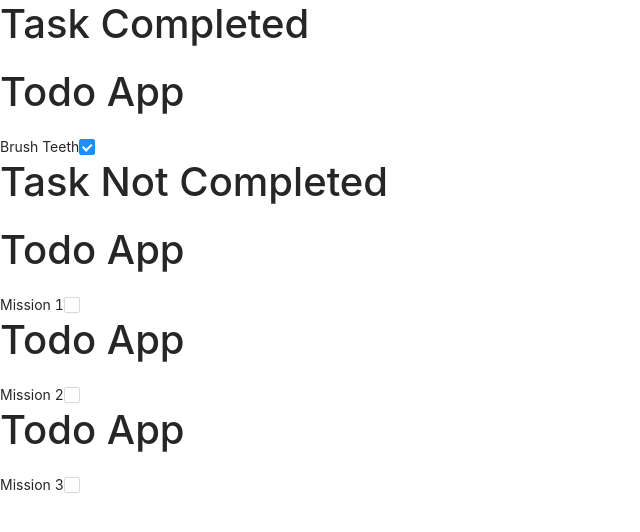
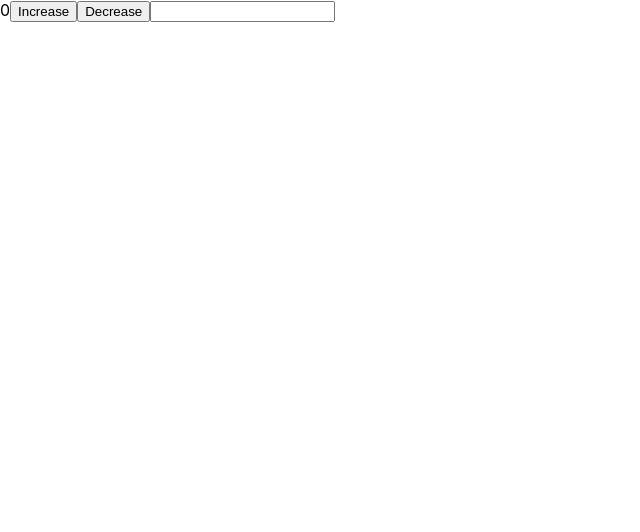
Before and after one commit to giangann/ReactJS_review, a React (Create React App) app: page / in a window 1280 px wide. Shown: the top 532 px of the page, without its empty margins (0-640 px from the left). Built offline with nearby package versions, Linux system fonts and the light colour scheme.

Commit message:
redux_counter_simple

```diff
--- a/package.json
+++ b/package.json
@@ -13,7 +13,9 @@
     "react": "^17.0.2",
     "react-bootstrap": "^2.0.4",
     "react-dom": "^17.0.2",
+    "react-redux": "^7.2.6",
     "react-scripts": "5.0.0",
+    "redux": "^4.1.2",
     "styled-components": "^5.3.3",
     "web-vitals": "^2.1.2"
   },
@@ -23,7 +25,6 @@
     "test": "react-scripts test",
     "eject": "react-scripts eject",
     "server": "json-server -p3001 data.json"
-
   },
   "eslintConfig": {
     "extends": [
--- a/src/App.js
+++ b/src/App.js
@@ -1,86 +1,39 @@
-import "./App.css";
-import React, { useState } from "react";
-import Button from "react-bootstrap/Button";
-import "bootstrap/dist/css/bootstrap.min.css";
-import { Navbar } from "react-bootstrap";
-import { DatePicker, Space } from "antd";
-import "antd/dist/antd.css"; // or 'antd/dist/antd.less'
-import _, { values } from "lodash";
-import Checkbox from "antd/lib/checkbox/Checkbox";
-import { v4 as uuidv4 } from "uuid";
-import TodoList from "./TodoList";
-import context from "react-bootstrap/esm/AccordionContext";
-
-export const Title = React.createContext();
+import React from "react";
+import { useDispatch, useSelector } from "react-redux";
+import { Counter } from "./Redux/Reducer";
+import Store from './Redux/Store'
+import {Increment, Decrement, ChangeInputValue} from './Redux/ActionCreator'
 
 function App() {
-  const title = "Todo App";
-  const [todos, setTodos] = useState([
-    {
-      id: uuidv4(),
-      work: "Brush Teeth",
-      deadline: "2021-12-18",
-      isCompleted: true,
-    },
-    {
-      id: uuidv4(),
-      work: "Mission 1",
-      deadline: "2021-12-17",
-      isCompleted: false,
-    },
-    {
-      id: uuidv4(),
-      work: "Mission 2",
-      deadline: "2021-12-21",
-      isCompleted: false,
-    },
-    {
-      id: uuidv4(),
-      work: "Mission 3",
-      deadline: "2021-12-21",
-      isCompleted: false,
-    },
-  ]);
-  //handle when user tick the checkbox
+  const value = useSelector(state => state.value)
+  const countDisplay = useSelector(state=>state.count)
 
-  const changeStatus = (id, values) => {
-    const tempTodos = todos.map((todo) =>
-      todo.id === id
-        ? {
-            ...todo,
-            isCompleted: values,
-          }
-        : todo
-    );
-    setTodos(tempTodos);
+  const dispatch = useDispatch();
+
+  const handleAdd = () => {
+    dispatch(Increment(value));
   };
+  const handleSub = () =>{
+    dispatch(Decrement(value))
+  }
+  const handleChange = (e) =>{
+    e.preventDefault()
+    dispatch(ChangeInputValue(e.target.value))
+  }
 
-  console.log(todos);
+  console.log(Store.getState())
 
-  const partition = _.partition(todos, "isCompleted");
+  useSelector(state => state)
 
-  const taskCompleted = partition[0];
-  const taskNotCompleted = partition[1];
+  return(
+    <div>
+      {countDisplay}
+      <button onClick={handleAdd}>Increase</button>
+      <button onClick={handleSub}>Decrease</button>
+      <input onChange={handleChange} value={value}></input>
 
-  return (
-    <div>
-      <Title.Provider value={title}>
-        <div>
-          <h1>Task Completed</h1>
-          {taskCompleted.map((item) => (
-            <TodoList key={item.id} item={item} handleCheck={changeStatus} />
-          ))}
-        </div>
-
-        <div>
-          <h1>Task Not Completed</h1>
-          {taskNotCompleted.map((item) => (
-            <TodoList key={item.id} item={item} handleCheck={changeStatus} />
-          ))}
-        </div>
-      </Title.Provider>
     </div>
-  );
+  )
 }
 
 export default App;
--- /dev/null
+++ b/src/Redux/ActionCreator.js
@@ -0,0 +1,26 @@
+export const Increment = (value) => {
+    return {
+        type: "INCREMENT",
+        payload:{
+            value:value
+        }
+    }
+}
+
+export const Decrement = (value) => {
+    return {
+        type: "DECREMENT",
+        payload:{
+            value:value
+        }
+    }
+}
+
+export const ChangeInputValue = (value) => {
+    return {
+        type: "CHANGE_VALUE",
+        payload:{
+            newvalue: value
+        }
+    }
+}
--- /dev/null
+++ b/src/Redux/Reducer.js
@@ -0,0 +1,30 @@
+import { useSelector } from "react-redux";
+
+// reducer:
+export function Counter(state ={count:0, value: ''}, action) {
+  // const tempCount = useSelector(state => state.count)
+  // const value = useSelector(state => state.value)
+  switch (action.type) {
+    case "INCREMENT":
+      const tempValue = action.payload.value
+      return {
+        ...state,
+        count: state.count + parseInt(tempValue),
+        value: ''
+      }
+    case "DECREMENT":
+
+      return {
+        ...state,
+        count : state.count-parseInt(action.payload.value),
+        value:''
+      }
+    case "CHANGE_VALUE":
+      return {
+        ...state,
+        value: action.payload.newvalue
+      }
+    default:
+      return state;
+  }
+}
--- /dev/null
+++ b/src/Redux/Store.js
@@ -0,0 +1,6 @@
+import { createStore } from "redux";
+import {Counter} from "./Reducer";
+
+const Store = createStore(Counter)
+
+export default Store
--- a/src/index.js
+++ b/src/index.js
@@ -1,14 +1,20 @@
-import React from 'react';
-import ReactDOM from 'react-dom';
-import './index.css';
-import App from './App';
-import reportWebVitals from './reportWebVitals';
+import React from "react";
+import ReactDOM from "react-dom";
+import "./index.css";
+import App from "./App";
+import reportWebVitals from "./reportWebVitals";
+import { Provider } from "react-redux";
+import Store from "./Redux/Store"
+import { createStore } from "redux";
+import { useSelector, useDispatch } from "react-redux";
 
 ReactDOM.render(
   <React.StrictMode>
-    <App />
+    <Provider store={Store}>
+      <App />
+    </Provider>
   </React.StrictMode>,
-  document.getElementById('root')
+  document.getElementById("root")
 );
 
 // If you want to start measuring performance in your app, pass a function
```
Also changed, not shown: src/Redux/ActionType.js (added), 2 other files (tests, documents, lock files or other folders).
